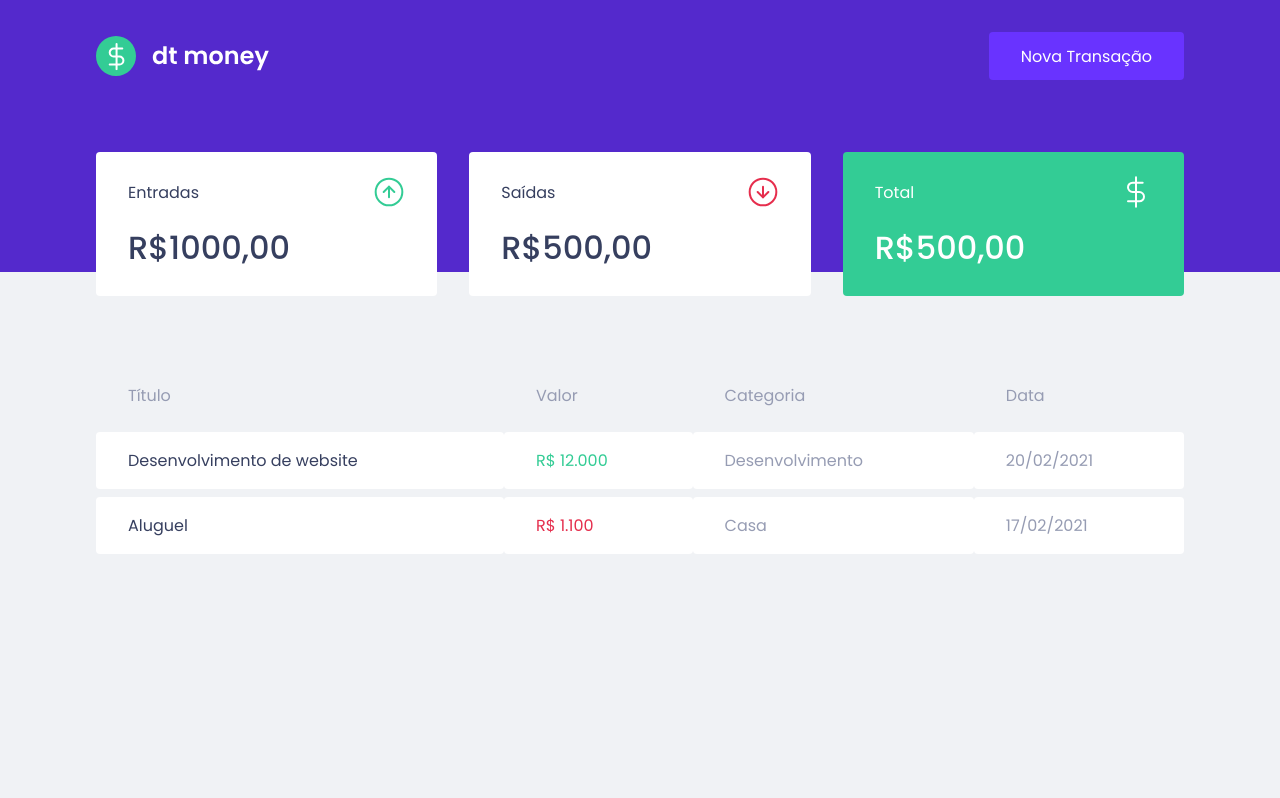
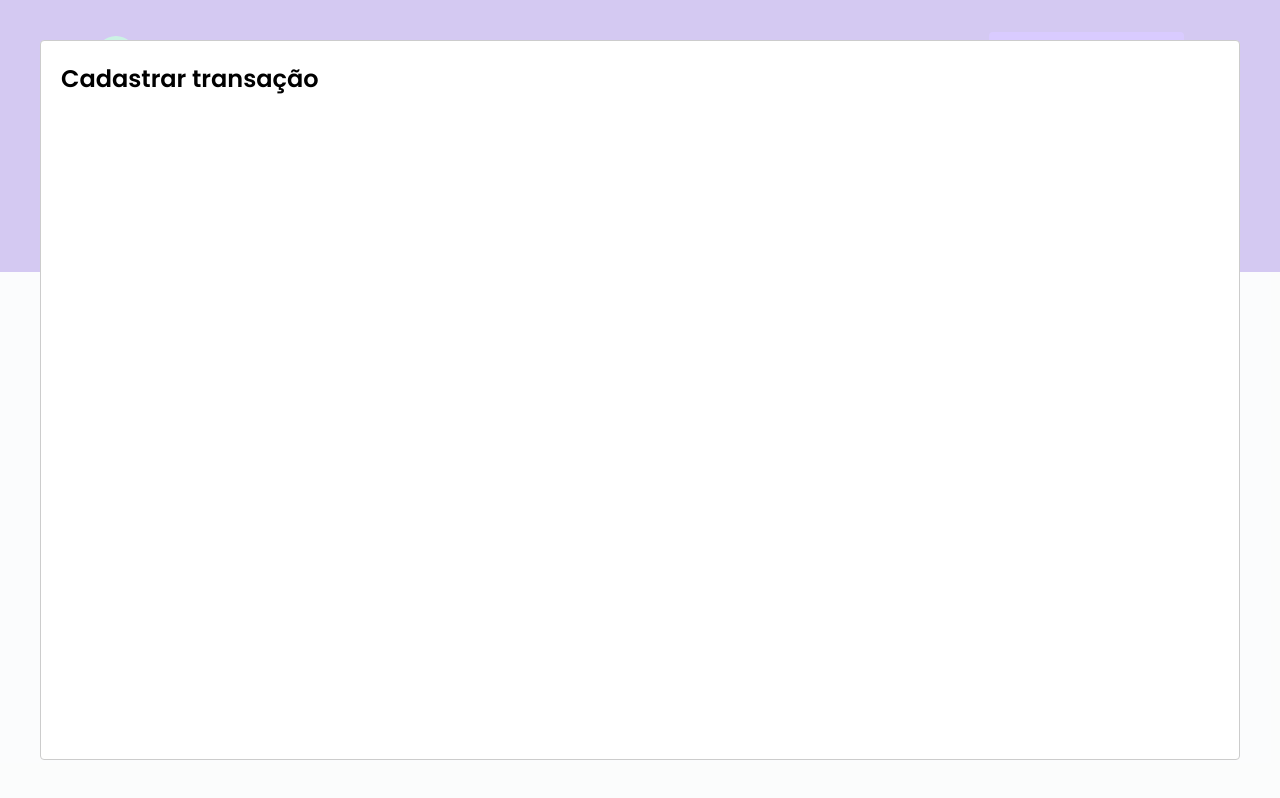
Before and after one commit to VieiraFabio98/dtMoney, a React (Create React App) app: page / in a window 1280 px wide. Both pictures are taken after a click on the button "Nova Transação". Built offline with nearby package versions, Linux system fonts and the light colour scheme; no server answers; what miragejs would draw is missing.

Commit message:
Criando o componente Modal.

```diff
--- a/package.json
+++ b/package.json
@@ -3,6 +3,7 @@
   "version": "0.1.0",
   "private": true,
   "dependencies": {
+    "@types/react-modal": "^3.16.2",
     "axios": "^1.6.0",
     "miragejs": "^0.1.47",
     "react": "^18.2.0",
--- a/src/App.tsx
+++ b/src/App.tsx
@@ -1,12 +1,32 @@
+import { useState } from "react";
 import { Dashborad } from "./components/Dashboard";
 import { Header } from "./components/Header";
 import { GlobalStyle } from "./styles/global";
+import Modal from 'react-modal'
+import { NewTransactionModal } from "./components/NewTransactionModal";
+
+Modal.setAppElement('#root')
 
 function App() {
+
+  const [isNewTransactionModalOpen, setIsNewTransactionModalOpen] = useState(false);
+
+  function openTransactionModal() {
+    setIsNewTransactionModalOpen(true)
+  }
+
+  function closeTransactionModal() {
+    setIsNewTransactionModalOpen(false)
+  }
+
   return (
     <>
-      <Header />
+      <Header onOpenNewTransactionModal = {openTransactionModal} />
       <Dashborad />
+      <NewTransactionModal
+        isOpen={isNewTransactionModalOpen}
+        onRequestClose={closeTransactionModal}
+      />
       <GlobalStyle />
     </>
   );
--- a/src/components/Header/index.tsx
+++ b/src/components/Header/index.tsx
@@ -1,12 +1,19 @@
+import { useState } from 'react';
 import logoImg from '../../assets/logo.svg'
 import { Container, Content } from './styles'
+import Modal from 'react-modal'
 
-function Header() {
+interface HeaderProps {
+  onOpenNewTransactionModal: () => void
+}
+
+function Header({onOpenNewTransactionModal}: HeaderProps) {
+
   return(
     <Container>
       <Content>
         <img src={logoImg} alt="dtmoney logo" />
-        <button type="button">Nova Transação</button>
+        <button type="button" onClick={onOpenNewTransactionModal}>Nova Transação</button>
       </Content>
     </Container>
   )
--- /dev/null
+++ b/src/components/NewTransactionModal/index.tsx
@@ -0,0 +1,19 @@
+import Modal from 'react-modal';
+
+interface NewTransactionModalProps {
+  isOpen: boolean
+  onRequestClose: () => void
+}
+
+function NewTransactionModal({ isOpen, onRequestClose}: NewTransactionModalProps) {
+  return (
+    <Modal
+      isOpen={isOpen}
+      onRequestClose={onRequestClose}
+    >
+      <h2>Cadastrar transação</h2>
+    </Modal>
+  )
+}
+
+export { NewTransactionModal }
--- /dev/null
+++ b/src/components/NewTransactionModal/style.ts
@@ -0,0 +1,5 @@
+import styled from 'styled-components';
+
+const Container = styled.div``
+
+export { Container }
```
Also changed, not shown: 1 other file (tests, documents, lock files or other folders).
